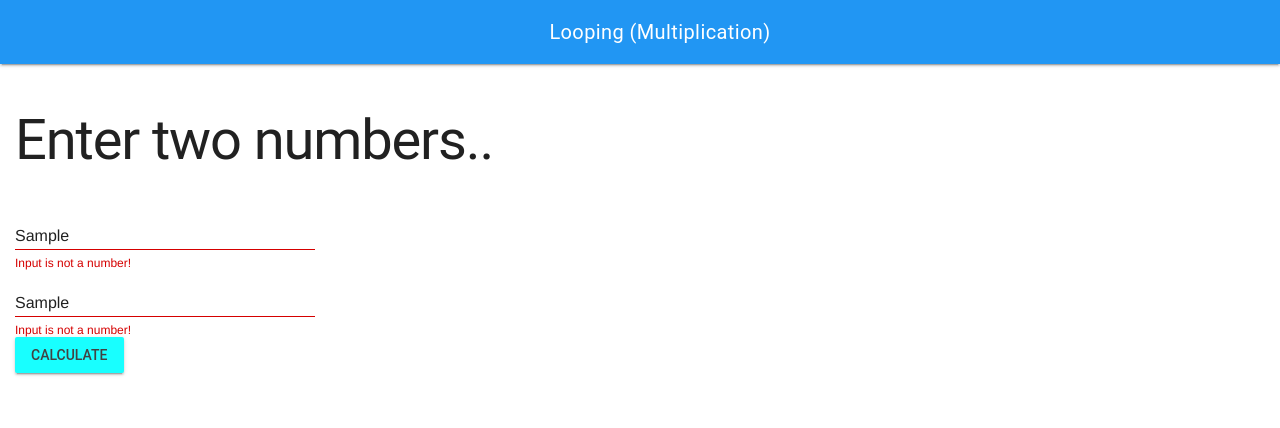
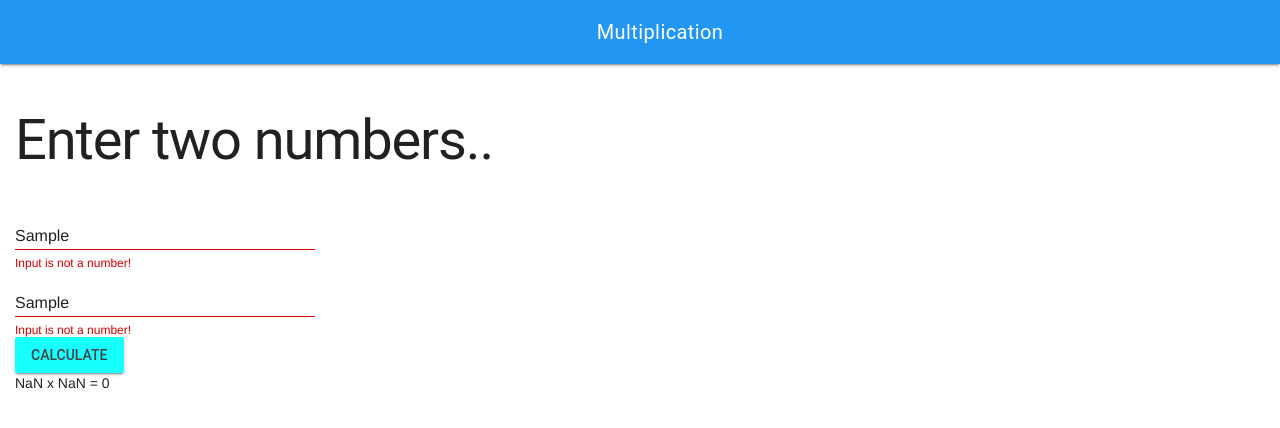
Before and after one commit to MTHS-ICS2O-2-2022/ICS2O-Unit-5-06-Yuri-Gabutero24, a plain HTML site: page index.html in a window 1280 px wide. Both pictures are taken after typing "Sample", "Sample" into the empty fields and a click on the button "CALCULATE". Drawn offline with nearby package versions, Linux system fonts and the light colour scheme.

Commit message:
fixed script

```diff
--- a/index.html
+++ b/index.html
@@ -13,7 +13,7 @@
   <link rel="icon" type="image/png" sizes="32x32" href="./images/favicon-32x32.png">
   <link rel="icon" type="image/png" sizes="16x16" href="./images/favicon-16x16.png">
   <link rel="manifest" href="/site.webmanifest">
-  <title>Loops..</title>
+  <title>Looping..</title>
 </head>
 <body>
   <script defer src="https://code.getmdl.io/1.3.0/material.min.js"></script>
@@ -21,7 +21,7 @@
   <div class="mdl-layout mdl-js-layout mdl-layout--fixed-header">
     <header class="mdl-layout__header">
       <div class="mdl-layout__header-row">
-        <span class="mdl-layout-title">Looping (Multiplication)</span>
+        <span class="mdl-layout-title">Multiplication</span>
       </div>
     </header>
     <main class="mdl-layout__content">
--- a/js/script.js
+++ b/js/script.js
@@ -6,22 +6,19 @@
 
 "use strict"
 
-function myButtonClicked () {
-  // this function does repeated addition
-  // input
-  let text = ""
-  let counter = 0
-  const firstNumber = parseInt(document.getElementById("first-number").value)
-  var secondNumber = parseInt(document.getElementById("second-number").value)
-  const secondNumberTwo = parseInt(document.getElementById("second-number").value)
+function myButtonClicked() {
+  //input
+  const firstInteger = parseInt(document.getElementById("first-number").value)
+  const secondInteger = parseInt(document.getElementById("second-number").value)
 
   // process
-  while (counter < firstNumber) {
-    text = text + secondNumber + "<br> Your answer is: " + (secondNumber) + "<br>"
+  let counter = 0
+  let answer = 0
+  while (counter < secondInteger) {
+    answer = answer + firstInteger
     counter = counter + 1
-    secondNumber = secondNumber + secondNumberTwo
   }
 
-  // output
-  document.getElementById("answer").innerHTML = text
+  //output
+  document.getElementById('the-answer').innerHTML = firstInteger + " x " + secondInteger + " = " + answer
 }
```
Also changed, not shown: design/flowchart.png (added), 1 other file.
